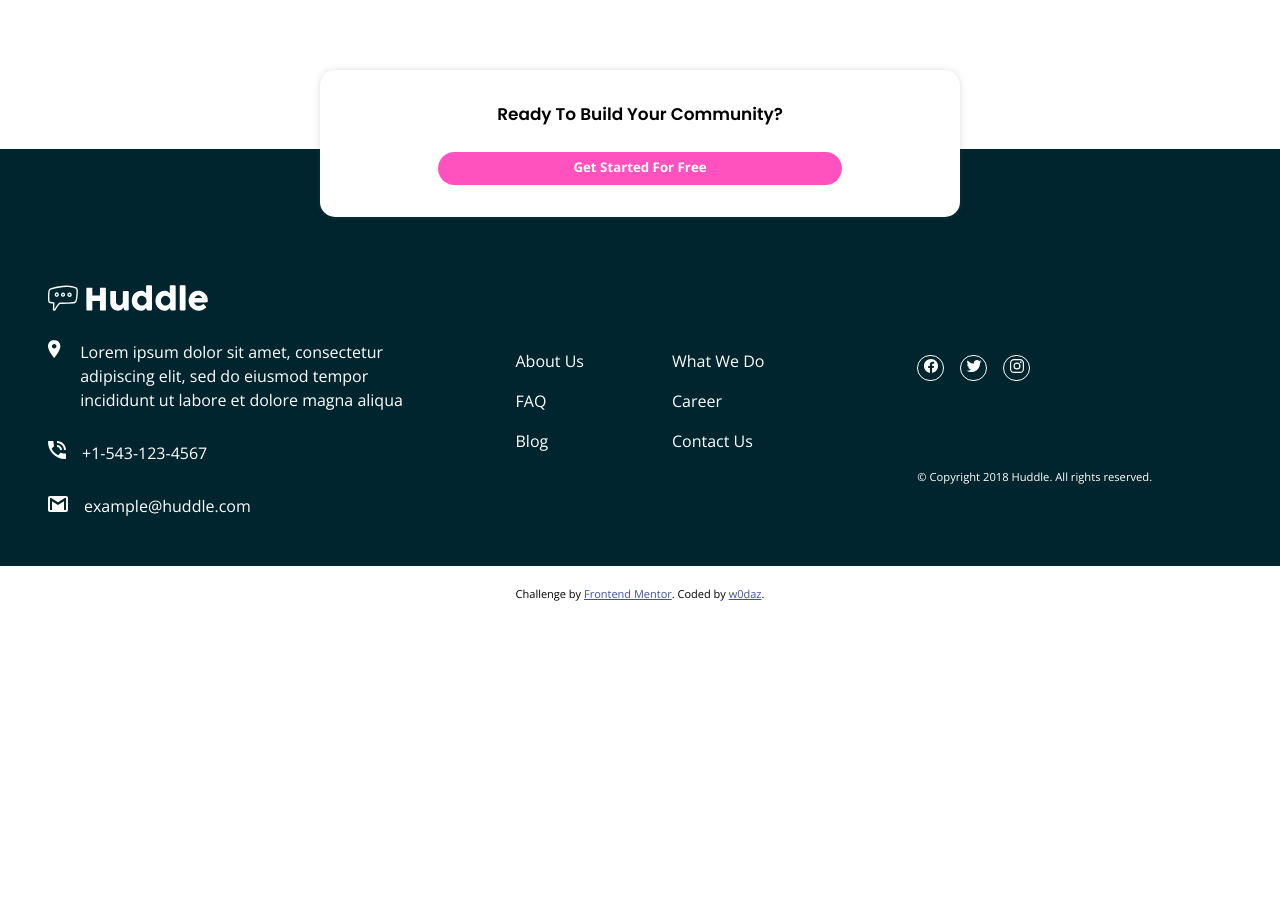
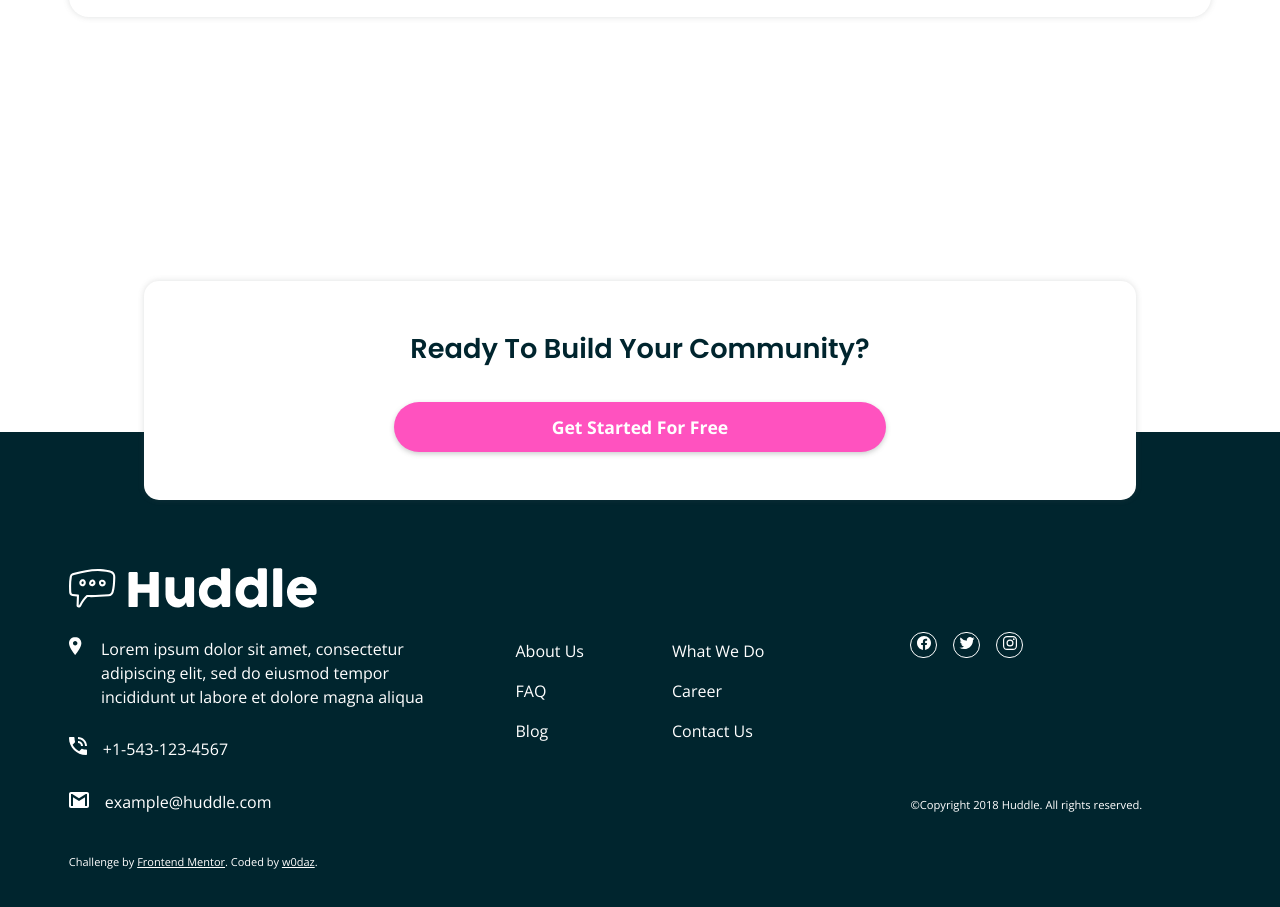
Before and after one commit to w0daz/Frontendmentor-huddle-landing-page, a plain HTML site: page index.html in a window 1280 px wide. Shown: the part 1779-2686 px from the top of the page. Before the commit the page ends 2401 px from the top, so only its background shows below. Drawn offline with nearby package versions, Linux system fonts and the light colour scheme.

Commit message:
spacing changes

```diff
--- a/index.html
+++ b/index.html
@@ -11,8 +11,8 @@
 
   <!-- Feel free to remove these styles or customise in your own stylesheet 👍 -->
   <style>
-    .attribution { font-size: 11px; text-align: center; margin: 20px;}
-    .attribution a { color: hsl(228, 45%, 44%); }
+    .attribution { font-size: 11px; text-align: start;}
+    .attribution a { color: #fff; }
   </style>
 </head>
 <body>
@@ -100,19 +100,16 @@
           <a href="#"><ion-icon name="logo-twitter"></ion-icon></a>
           <a href="#"><ion-icon name="logo-instagram"></ion-icon></a>
           </div>
-          <p>&copy; Copyright 2018 Huddle. All rights reserved.</p>
+          <p>&copy;Copyright 2018 Huddle. All rights reserved.</p>
         </div>
+        <p class="attribution">
+          Challenge by <a href="https://www.frontendmentor.io?ref=challenge" target="_blank">Frontend Mentor</a>.
+          Coded by <a href="#">w0daz</a>.
+        </p>
 
       </div>
 
 
-
-      <footer>
-        <p class="attribution">
-          Challenge by <a href="https://www.frontendmentor.io?ref=challenge" target="_blank">Frontend Mentor</a>.
-          Coded by <a href="#">w0daz</a>.
-        </p>
-      </footer>
     </div>
   </main>
 
--- a/style.css
+++ b/style.css
@@ -73,8 +73,6 @@ body {
   justify-self: end;
   grid-column: 3/4;
   background-color: #fff;
-  /* width: 6.875rem;
-  height: 1.625rem; */
   width: 115%;
   height: 135%;
   display: flex;
@@ -94,6 +92,7 @@ body {
 }
 
 .heading {
+  color: hsl(192, 100%, 9%);
   font-family: 'Poppins', sans-serif;
   text-align: center;
   font-size: 1.3em;
@@ -120,6 +119,7 @@ body {
   text-align: center;
   font-size: 0.97em;
   font-weight: 400;
+  color: hsl(192, 100%, 9%);
 }
 
 .herotextbutton {
@@ -150,6 +150,7 @@ body {
   width: 100%;
   background-color: #fff;
   padding: 3.5em 1.5em 3em 1.5em;
+  color: hsl(192, 100%, 9%);
 }
 
 .cardcontainer {
@@ -187,11 +188,12 @@ body {
   box-shadow: 0px 0px 6px hsl(180, 2%, 36%, 20%);
   margin: 1em;
   padding: 1.5em;
-  margin-bottom: -4.25rem;
+  margin-bottom: -4.15rem;
 }
 
 .subscriptionsection > h2 {
   font-size: 1.058em;
+  color: hsl(192, 100%, 9%);
 }
 
 .subsectionbutton {
@@ -208,6 +210,7 @@ body {
   font-weight: 700;
   font-size: 0.83em;
   transition: 0.3s;
+  box-shadow: 0px 2px 5px hsl(180, 2%, 36%, 30%);
 }
 
 .subsectionbutton:hover {
@@ -288,11 +291,15 @@ body {
     margin: 0rem;
 }
 
+.nav > img {
+  width: 12rem;
+}
+
 .hero {
   background-image: url(images/bg-hero-desktop.svg);
   background-position: center;
   background-size: cover;
-  padding: 3em;
+  padding: 4.3em;
 }
 
 .herotext {
@@ -305,8 +312,8 @@ body {
 }
 
 .nav > .herobutton {
-  width: 35%;
-  height: 135%;
+  width: 46%;
+  height: 134%;
 }
 
 .heading {
@@ -331,12 +338,13 @@ body {
 }
 
 .herotextbutton {
-  width: 40%;
-  height: 2rem;
+  width: 53%;
+  height: 3.1rem;
+  font-size: 1em;
 }
 
 .cards {
-  padding: 5em 3em 4em 3em;
+  padding: 7em 4.3em 6em 4.3em;
 }
 
 .cardcontainer {
@@ -392,15 +400,31 @@ order: 3;
 
 .subscriptionsection {
   border-radius: 15px;
-  margin: 0 20em;
-  padding: 2em;
-  margin-bottom: -4.25rem;
+  margin: 0 26em;
+  padding: 3em;
+  margin-bottom: -5rem;
+  row-gap: 2em;
+}
+
+.subscriptionsection > h2 {
+  font-size: 1.7em;
+  color: hsl(192, 100%, 9%);
+}
+
+.subsectionbutton {
+  width: 55%;
+  height: 3.1rem;
+  font-size: 1.1em;
 }
 
 .footer {
   display: grid;
   grid-template-columns: repeat(3,1fr);
-  padding: 8.5rem 3rem 3rem 3rem;
+  padding: 8.5rem 4.3rem 4rem 4.3rem;
+}
+
+.footertext > img {
+  width: 15.5rem;
 }
 
 .footerlinks {
@@ -413,14 +437,14 @@ order: 3;
 }
 
 .footericons {
-  justify-content: space-around;
+  justify-content: space-between;
   align-items: start;
-  margin: 2.4rem 0 0 5rem;
+  margin: 4rem 0 0 5rem;
 }
 
 }
 
-@media only screen and (max-width: 1075px) and (min-width: 600px){
+@media only screen and (max-width: 1300px) and (min-width: 600px){
   .nav > .herobutton {
     width: 50%;
     height: 135%;
@@ -446,7 +470,7 @@ order: 3;
   }
 
   .subscriptionsection {
-    margin: 10em;
+    margin: 9em;
     margin-bottom: -4.25rem;
   }
 }
```
